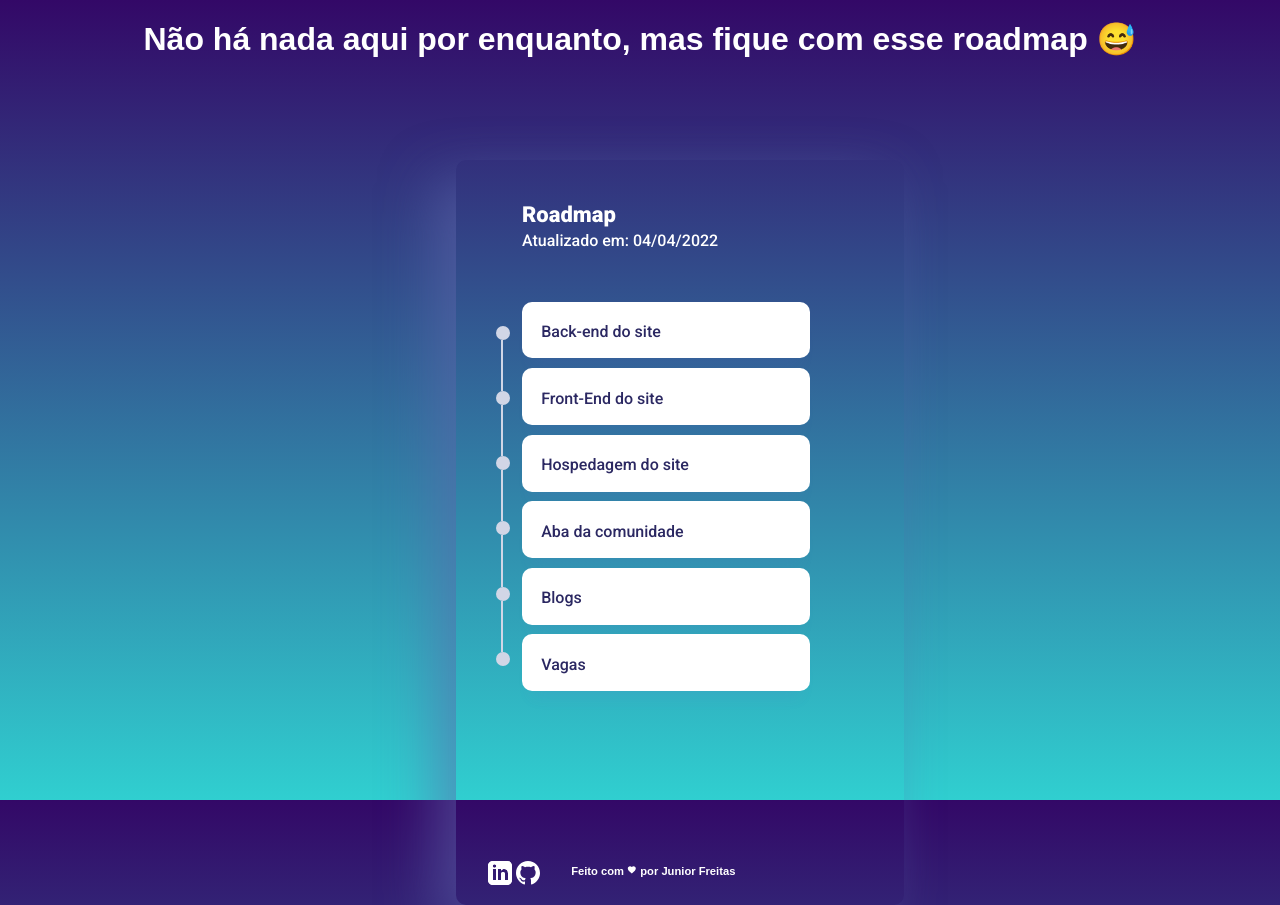
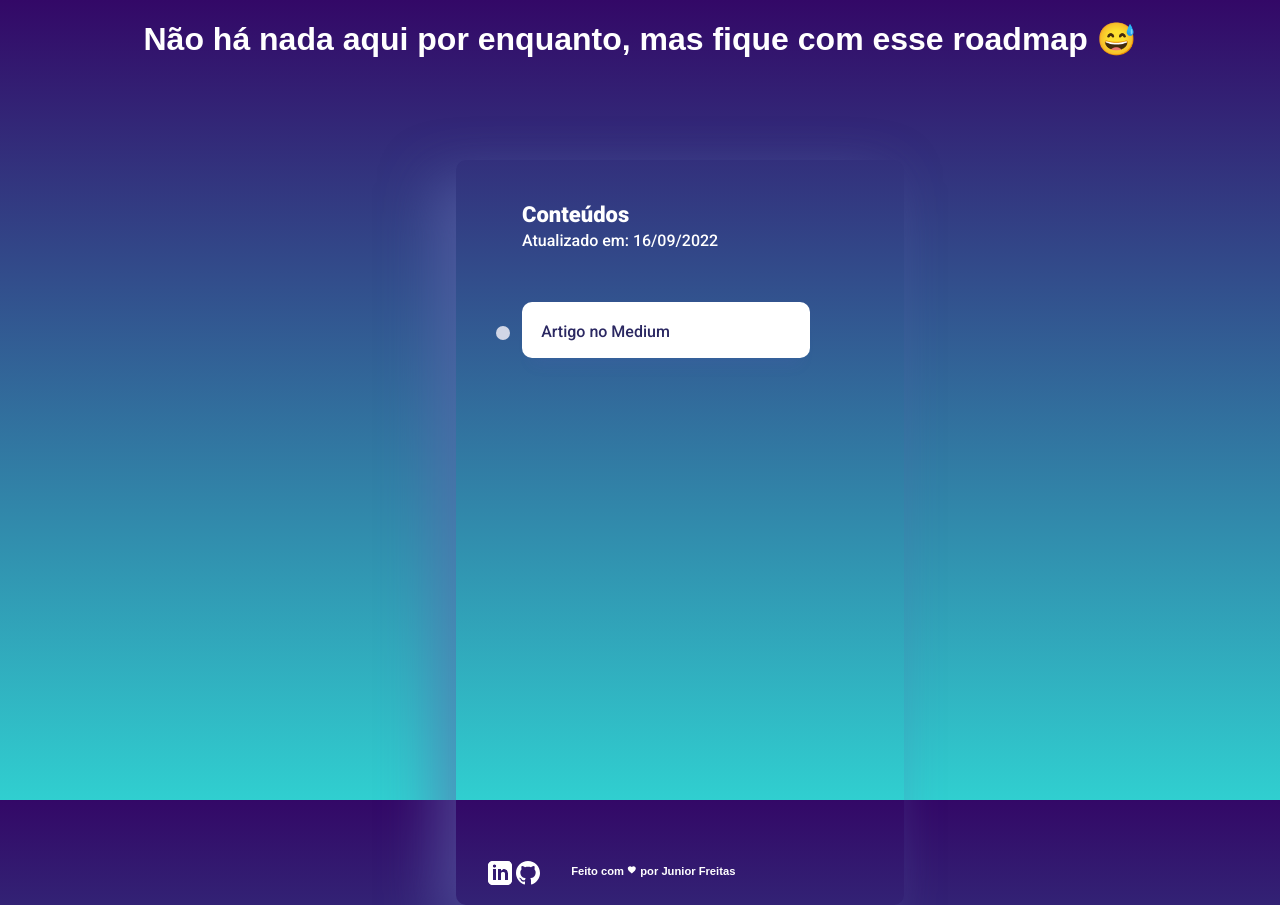
Before and after one commit to JuninhoFreitas/juninhofreitas.github.io, a website: page index.html in a window 1280 px wide. Drawn offline with Linux system fonts and the light colour scheme.

Commit message:
atualizado os links

```diff
--- a/index.html
+++ b/index.html
@@ -15,13 +15,15 @@
     <h1>Não há nada aqui por enquanto, mas fique com esse roadmap 😅</h1>
 
     <div class="timeline">
-      <h3>Roadmap</h3>
-      <label>Atualizado em: 04/04/2022</label>
+      <h3>Conteúdos</h3>
+      <label>Atualizado em: 16/09/2022</label>
 
       <div class="box">
         <div class="container">
           <div class="lines">
             <div class="dot"></div>
+            <div class="lin:e"></div>
+            <!-- <div class="dot"></div>
             <div class="line"></div>
             <div class="dot"></div>
             <div class="line"></div>
@@ -29,16 +31,18 @@
             <div class="line"></div>
             <div class="dot"></div>
             <div class="line"></div>
-            <div class="dot"></div>
-            <div class="line"></div>
-            <div class="dot"></div>
+            <div class="dot"></div> -->
           </div>
 
           <div class="cards">
+            <a href="https://medium.com/@brizollajr/conte%C3%BAdos-para-iniciar-sua-carreira-como-dev-em-microservices-e-apis-8ab8f173cd02">
             <div class="card">
-              <p>Back-end do site</p>
+              <p>
+                Artigo no Medium
+              </p>
             </div>
-            <div class="card">
+          </a>
+            <!-- <div class="card">
               <p>Front-End do site</p>
             </div>
             <div class="card">
@@ -52,7 +56,7 @@
             </div>
             <div class="card">
               <p>Vagas</p>
-            </div>
+            </div> -->
           </div>
         </div>
       </div>
```
